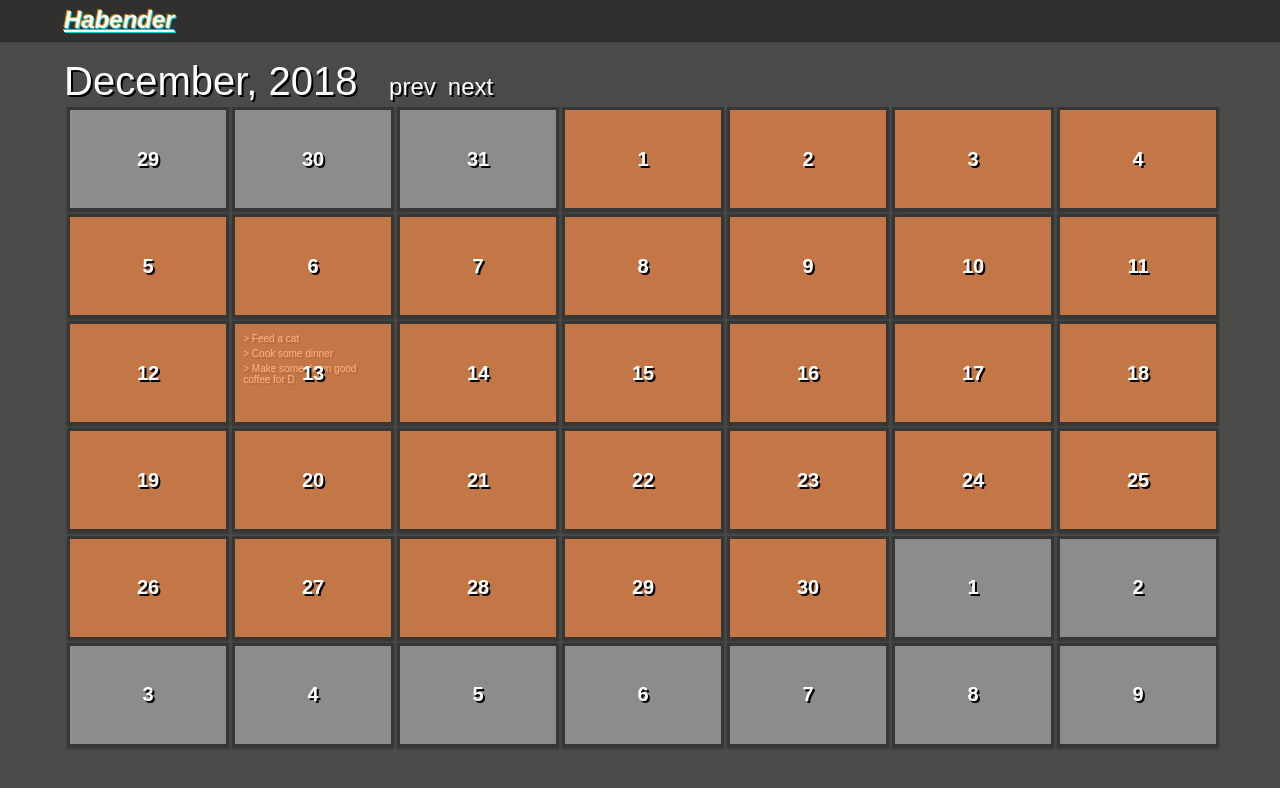
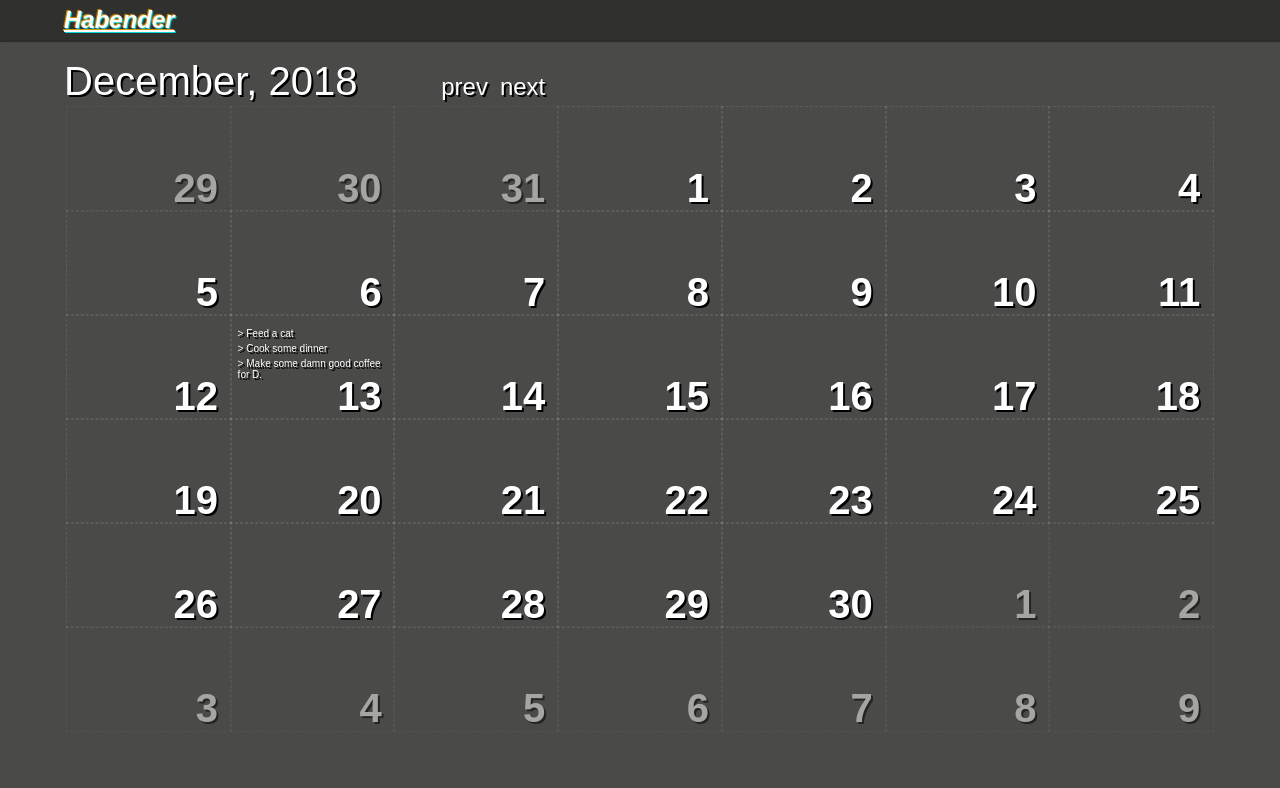
Before and after one commit to yugisu/habender, a React (Create React App) app: page / in a window 1280 px wide. Shown: the top 788 px of the page. Built offline with nearby package versions, Linux system fonts and the light colour scheme.

Commit message:
prepare ui for implementing card todos

```diff
--- a/src/components/CalendarHead/CalendarHead.jsx
+++ b/src/components/CalendarHead/CalendarHead.jsx
@@ -4,7 +4,7 @@ const CalendarHead = ({ label, onMonthChange }) => {
   return (
     <div className="calendar-head">
       <span>{label}</span>
-      <div>
+      <div className="calendar-head-btns">
         {['prev', 'next'].map((el, idx) => {
           return (
             <button
--- a/src/components/CalendarTile/CalendarTile.jsx
+++ b/src/components/CalendarTile/CalendarTile.jsx
@@ -1,9 +1,23 @@
 import React from 'react';
 
 const CalendarTile = ({ dayObj, activities, isFromOtherMonth }) => {
+  const isEmpty = activities.length === 0;
+  const tileClasses = [
+    'tile',
+    !isFromOtherMonth || ' tile-other-month',
+    isEmpty ? '' : ' tile-not-empty',
+  ];
   return (
-    <div className={`tile ${isFromOtherMonth && 'other-month'}`}>
-      <div className="day-label">{dayObj.date}</div>
+    <div
+      className={
+        'tile' +
+        (isFromOtherMonth ? ' tile-other-month' : '') +
+        (!isEmpty ? ' tile-not-empty' : '')
+      }
+    >
+      <div className="day-label">
+        <span>{dayObj.date}</span>
+      </div>
       <ul className="day">
         {activities.map((el) => (
           <li className="todo minified" key={`todo-${el.id}`}>
--- a/src/index.css
+++ b/src/index.css
@@ -126,6 +126,7 @@ header {
 
 .calendar-head > span {
   margin-right: 2vw;
+  width: 27vw;
 }
 
 .calendar-head > div > button {
@@ -157,9 +158,6 @@ header {
       grid-template-columns: repeat(7, 1fr);
   -ms-grid-rows: (1fr)[6];
       grid-template-rows: repeat(6, 1fr);
-  width: 90vw;
-  height: 80vh;
-  grid-gap: 0.3rem;
   padding: 0.3rem;
 }
 
@@ -168,18 +166,26 @@ header {
   height: 13vh;
   padding: 0;
   color: #ffffff;
-  -webkit-box-shadow: 0 2px 2px rgba(0, 0, 0, 0.25);
-          box-shadow: 0 2px 2px rgba(0, 0, 0, 0.25);
-  background: rgba(0, 0, 0, 0.274);
   border-radius: 0;
-  border: 0.4vh solid transparent;
+  outline: 0.2vh dashed rgba(134, 134, 134, 0.3);
+  -webkit-transition: 0.15s;
+  transition: 0.15s;
+}
+
+.tile-other-month {
+  opacity: 0.5;
+}
+
+.tile-other-month:hover {
+  opacity: 1;
 }
 
 .day {
   z-index: 50;
   height: 100%;
+  margin: 0;
   margin-top: -12.2vh;
-  padding: 4%;
+  padding: 3%;
   overflow: auto;
 }
 
@@ -190,17 +196,18 @@ header {
   display: -webkit-box;
   display: -ms-flexbox;
   display: flex;
-  -webkit-box-align: center;
-      -ms-flex-align: center;
-          align-items: center;
-  -webkit-box-pack: center;
-      -ms-flex-pack: center;
-          justify-content: center;
+  -webkit-box-align: end;
+      -ms-flex-align: end;
+          align-items: flex-end;
+  -webkit-box-pack: end;
+      -ms-flex-pack: end;
+          justify-content: flex-end;
+  padding: 0 1vw;
   color: #fff;
   text-shadow: 2px 2px 0px black;
-  font-size: 2em;
+  font-size: 5vh;
   font-weight: bold;
-  background: rgba(255, 146, 79, 0.706);
+  background: transparent;
   -webkit-user-select: none;
      -moz-user-select: none;
       -ms-user-select: none;
@@ -211,20 +218,12 @@ header {
 }
 
 .tile:hover {
-  border-color: rgba(255, 146, 79, 0.706);
+  background: rgba(0, 0, 0, 0.05);
 }
 
 .tile:hover .day-label {
   z-index: -1;
   opacity: 0;
-}
-
-.tile:hover.other-month {
-  border-color: rgba(238, 238, 238, 0.466);
-}
-
-.other-month .day-label {
-  background: rgba(238, 238, 238, 0.466);
 }
 
 .todo.minified {
--- a/src/index.scss
+++ b/src/index.scss
@@ -25,7 +25,7 @@ $theme-light: (
   tile-bg: #fff,
   tile-text: #000,
   tile-label-bg: rgba(250, 250, 210, 0.8),
-  tile-label-bg-other-month: rgba(238, 238, 238, 0.8),
+  tile-label-bg-tile-other-month: rgba(238, 238, 238, 0.8),
   tile-label-text: rgb(87, 99, 110),
   tile-label-text-shadow: 2px 2px 0px #fff,
   tile-roundness: 0,
@@ -55,8 +55,8 @@ $theme-dark: (
   ),
   tile-bg: rgba(0, 0, 0, 0.274),
   tile-text: #ffffff,
-  tile-label-bg: rgba(255, 146, 79, 0.706),
-  tile-label-bg-other-month: rgba(238, 238, 238, 0.466),
+  tile-label-bg: rgba(255, 146, 79, 0.7),
+  tile-label-bg-tile-other-month: rgba(238, 238, 238, 0.466),
   tile-label-text: #fff,
   tile-label-text-shadow: 2px 2px 0px rgb(0, 0, 0),
   tile-roundness: 0,
@@ -180,6 +180,7 @@ header {
 }
 .calendar-head > span {
   margin-right: 2vw;
+  width: 27vw;
 }
 .calendar-head > div > button {
   height: 3vh;
@@ -204,9 +205,9 @@ header {
   display: grid;
   grid-template-columns: repeat(7, 1fr);
   grid-template-rows: repeat(6, 1fr);
-  width: 90vw;
-  height: 80vh;
-  grid-gap: 0.3rem;
+  // width: 90vw;
+  // height: 80vh;
+  // grid-gap: 0.3rem;
   padding: 0.3rem;
 }
 // #endregion
@@ -218,17 +219,25 @@ header {
   height: 13vh;
   padding: 0;
   color: theme(tile-text);
-  box-shadow: theme(tile-shadow);
-  background: theme(tile-bg);
+  // box-shadow: theme(tile-shadow);
+  // background: theme(tile-bg);
   border-radius: theme(tile-roundness);
-  border: 0.4vh solid transparent;
-  // border: 0.3rem solid transparent;
+  outline: 0.2vh dashed rgba(134, 134, 134, 0.3);
+  transition: 0.15s;
+  // border-collapse: collapse;
+}
+.tile-other-month {
+  opacity: 0.5;
+  &:hover {
+    opacity: 1;
+  }
 }
 .day {
   z-index: 50;
   height: 100%;
+  margin: 0;
   margin-top: -12.2vh;
-  padding: 4%;
+  padding: 3%;
   overflow: auto;
 }
 .day-label {
@@ -236,29 +245,24 @@ header {
   z-index: 100;
   height: 100%;
   display: flex;
-  align-items: center;
-  justify-content: center;
+  align-items: flex-end;
+  justify-content: flex-end;
+  padding: 0 1vw;
   color: theme(tile-label-text);
   text-shadow: theme(tile-label-text-shadow);
-  font-size: 2em;
+  font-size: 5vh;
   font-weight: bold;
-  background: theme(tile-label-bg);
+  background: transparent;
   user-select: none;
   transition: 0.15s;
   border-radius: theme(tile-roundness);
 }
 .tile:hover {
-  border-color: theme(tile-label-bg);
+  background: rgba(0, 0, 0, 0.05);
   .day-label {
     z-index: -1;
     opacity: 0;
   }
-  &.other-month {
-    border-color: theme(tile-label-bg-other-month);
-  }
-}
-.other-month .day-label {
-  background: theme(tile-label-bg-other-month);
 }
 .todo.minified {
   padding: 0.2rem;
```
Also changed, not shown: 2 other files (tests, documents, lock files or other folders).
